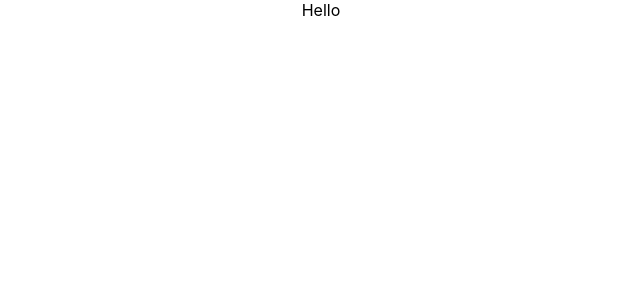
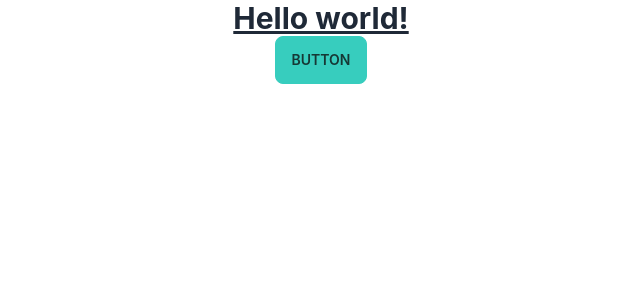
Before and after one commit to mitulchy07/Learn-portal-client-side, a React (Create React App) app: page / in a window 1280 px wide. Shown: the top 300 px of the page, without its empty margins (319-959 px from the left). Built offline with nearby package versions, Linux system fonts and the light colour scheme.

Commit message:
Update of router

```diff
--- /dev/null
+++ b/postcss.config.js
@@ -0,0 +1,6 @@
+module.exports = {
+  plugins: {
+    tailwindcss: {},
+    autoprefixer: {},
+  },
+}
--- a/src/App.js
+++ b/src/App.js
@@ -1,7 +1,12 @@
 import './App.css';
 
 function App() {
-  return <div className='App'>Hello</div>;
+  return (
+    <div className='App'>
+      <h1 className='text-3xl font-bold underline'>Hello world!</h1>
+      <button className='btn btn-accent'>Button</button>
+    </div>
+  );
 }
 
 export default App;
--- a/src/index.css
+++ b/src/index.css
@@ -1,3 +1,7 @@
+@tailwind base;
+@tailwind components;
+@tailwind utilities;
+
 body {
   margin: 0;
   font-family: -apple-system, BlinkMacSystemFont, 'Segoe UI', 'Roboto', 'Oxygen',
--- /dev/null
+++ b/tailwind.config.js
@@ -0,0 +1,8 @@
+/** @type {import('tailwindcss').Config} */
+module.exports = {
+  content: ['./src/**/*.{js,jsx,ts,tsx}'],
+  theme: {
+    extend: {},
+  },
+  plugins: [require('daisyui')],
+};
```
Also changed, not shown: package.json (+7 -0 lines), 2 other files (tests, documents, lock files or other folders).
